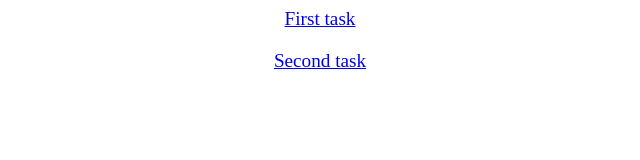
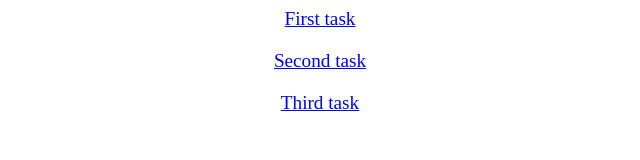
Before and after one commit to andkuzm/Web-app-development, a plain HTML site: page index.html in a window 1280 px wide. Shown: the whole page, without its empty margins (320-960 px from the left). Drawn offline with Linux system fonts and the light colour scheme.

Commit message:
Tasks index page third task added

```diff
--- a/index.html
+++ b/index.html
@@ -8,5 +8,6 @@
 <body style="display: flex; flex-direction: column; align-items: center; gap: 20px">
 <a href="FirstTask/index.html" style="text-emphasis-color: #4a9cff; font-size: larger">First task</a>
 <a href="SecondTask/index.html" style="text-emphasis-color: #4a9cff; font-size: larger">Second task</a>
+<a href="ThirdTask/index.html" style="text-emphasis-color: #4a9cff; font-size: larger">Third task</a>
 </body>
 </html>
```
